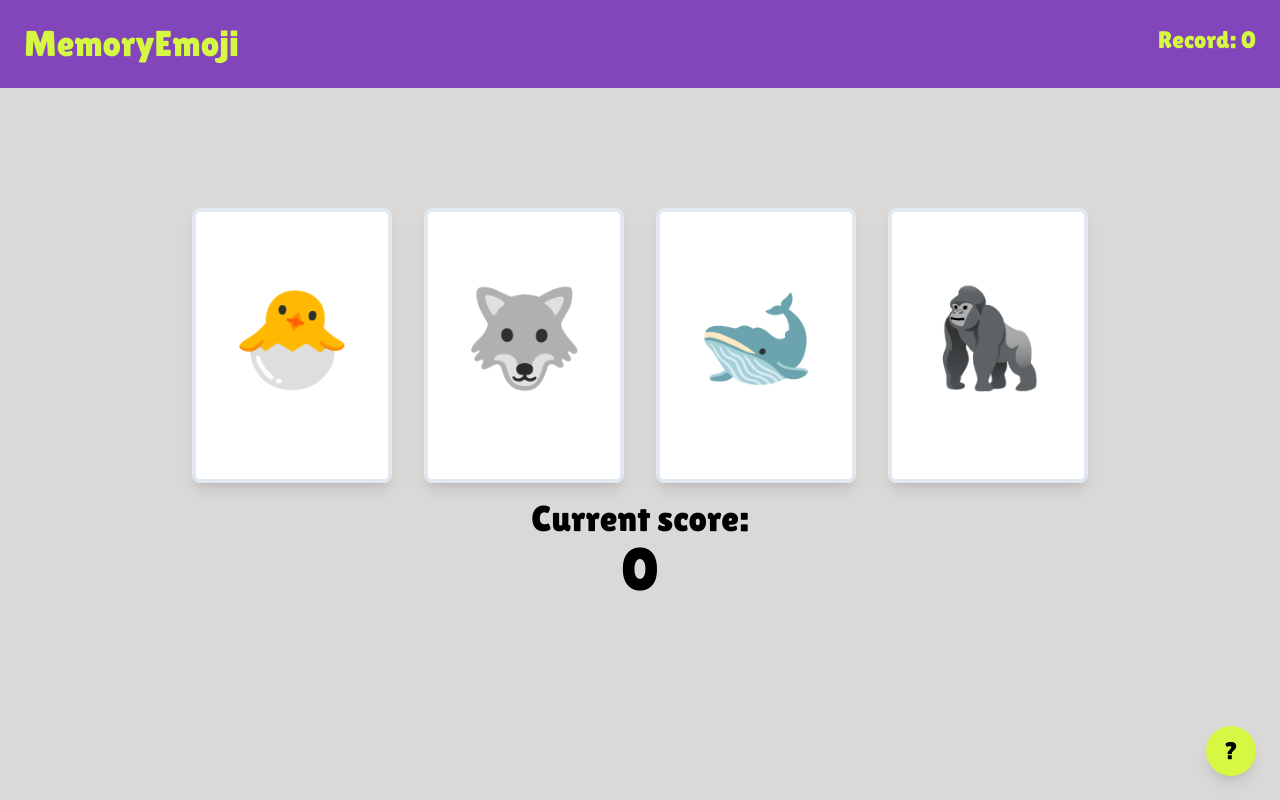
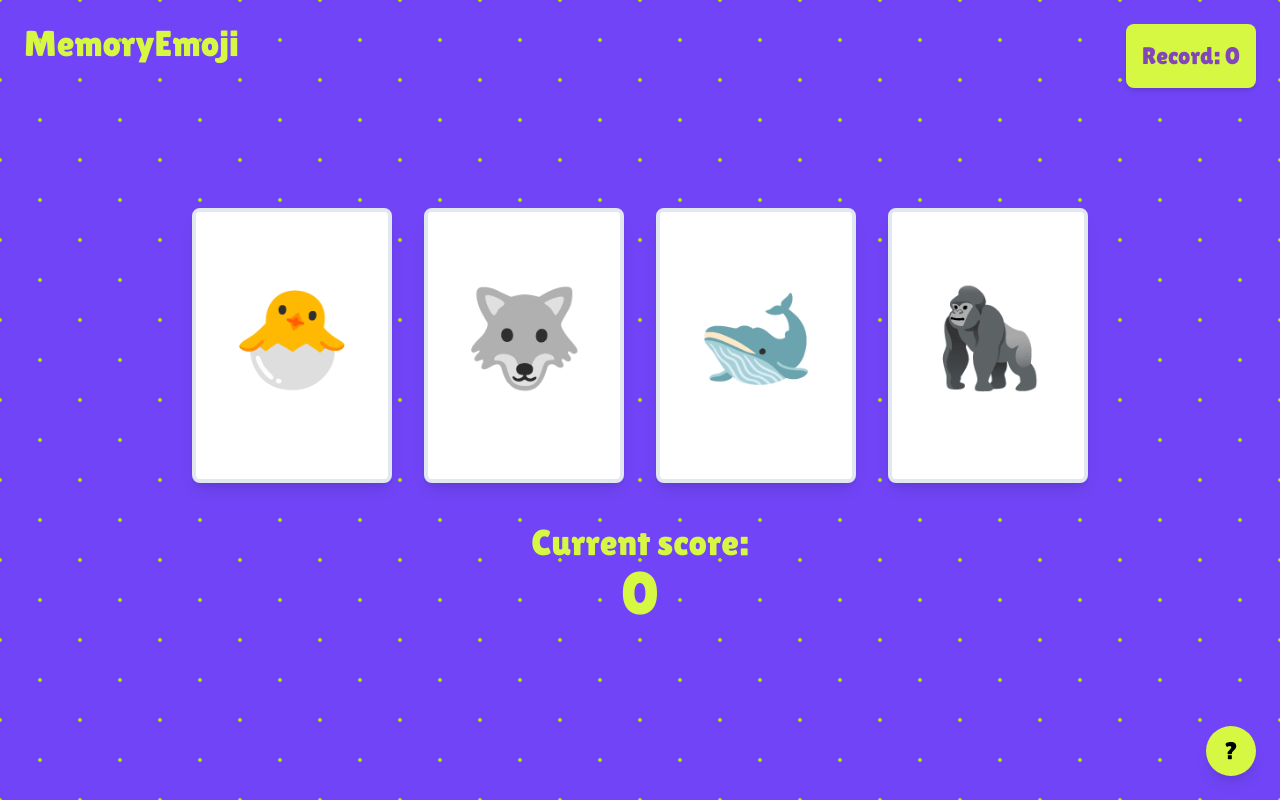
Before and after one commit to iaaron-xyz/memory-game, a React (Create React App) app: page / in a window 1280 px wide. Both pictures are taken after a click on the button "Easy". Built offline with nearby package versions, Linux system fonts and the light colour scheme; the HTML template or start-up script is replaced by a standard one.

Commit message:
improve color palette and add background patterns

```diff
--- a/src/components/DifficultySelection/DifficultySelection.js
+++ b/src/components/DifficultySelection/DifficultySelection.js
@@ -20,7 +20,7 @@ const DifficultySelection = ({setGameStatus, setNumCardsInGame, setNumCardsToSho
   }
 
   return (
-    <div className="bg-main-color flex flex-col justify-center items-center h-full">
+    <div className="start-screen bg-main-color flex flex-col justify-center items-center h-full">
       <h1 className="text-6xl mb-8 text-slate-50">Choose the Difficulty Level</h1>
       <div>
         <DifficultyBtn
--- a/src/components/MainGame/Board.js
+++ b/src/components/MainGame/Board.js
@@ -144,7 +144,7 @@ const Card = ({name, emoji, handleCardSelection}) => {
 
 const CurrentScore = ({currentGameScore}) => {
   return (
-    <div className='text-4xl text-center'>
+    <div className='text-accent-color mt-6 text-4xl text-center'>
       Current score:
       <br />
       <h3 className='text-6xl'>
--- a/src/components/MainGame/MainGame.js
+++ b/src/components/MainGame/MainGame.js
@@ -29,7 +29,7 @@ const MainGame = ({numCardsInGame, numCardsToShow, gameStatus, setGameStatus}) =
   }
 
   return (
-    <div className='bg-neutral flex flex-col h-full'>
+    <div className='main-game flex flex-col h-full'>
       <TopBar
         topRecord={topRecord}/>
       <Board
--- a/src/components/MainGame/TopBar.js
+++ b/src/components/MainGame/TopBar.js
@@ -2,9 +2,9 @@ import React from 'react'
 
 const TopBar = ({topRecord}) => {
   return (
-    <div className=' flex-none flex p-6 bg-main-color text-accent-color'>
+    <div className=' flex-none flex p-6 text-accent-color'>
       <h1 className='text-4xl'>MemoryEmoji</h1>
-      <h1 className='ml-auto text-2xl'>Record: {topRecord}</h1>
+      <h1 className='ml-auto text-2xl bg-accent text-main-color rounded-lg shadow-md p-4'>Record: {topRecord}</h1>
     </div>
   )
 }
--- a/src/index.css
+++ b/src/index.css
@@ -29,7 +29,9 @@
     height: 100%;
   }
 
-  /* specific classes */
+  /**
+  * specific classes
+  */
   .bg-main-color {
     background: var(--main-color);
   }
@@ -39,10 +41,45 @@
   .bg-neutral {
     background: var(--neutral-color);
   }
+  .text-main-color {
+    color: var(--main-color);
+  }
   .text-accent-color {
     color: var(--accent-color);
   }
 
+  /**
+  * Specific Components Styles
+  */
+  .card {
+    transition: transform 0.4s;
+  }
+  .start-screen {
+    background-color: #8a38c4;
+    opacity: 1;
+    background-image: radial-gradient(circle at center center, #ad45f7, #8a38c4), repeating-radial-gradient(circle at center center, #ad45f7, #ad45f7, 40px, transparent 80px, transparent 40px);
+    background-blend-mode: multiply;
+  }
+  .main-game {
+    background-color: #7145f7;
+    opacity: 1;
+    background-image:  radial-gradient(#aade1d 2px, transparent 2px), radial-gradient(#aade1d 2px, #7145f7 2px);
+    background-size: 80px 80px;
+    background-position: 0 0,40px 40px;
+  }
+  .modal {
+    background: rgba(0, 0, 0, 0.1);
+    position: absolute;
+    width: 100%;
+    height: 100%;
+    display: flex;
+    justify-content: center;
+    align-items: center;
+  }
+
+  /**
+  * Specific elements Styles
+  */
   .difficulty-btn {
     border: var(--border-accent-btn);
     color: var(--accent-color);
@@ -70,22 +107,9 @@
     width: 200px;
     font-size: 6rem;
   }
-  /* Modal */
-  .modal {
-    background: rgba(0, 0, 0, 0.1);
-    position: absolute;
-    width: 100%;
-    height: 100%;
-    display: flex;
-    justify-content: center;
-    align-items: center;
-  }
   .card-status {
     box-shadow: 10px 5px 5px var(--neutral-color);
     transform: rotate(0.05turn);
-  }
-  .card {
-    transition: transform 0.4s;
   }
 
   /* ANIMATIONS AND TRANSITIONS */
```
